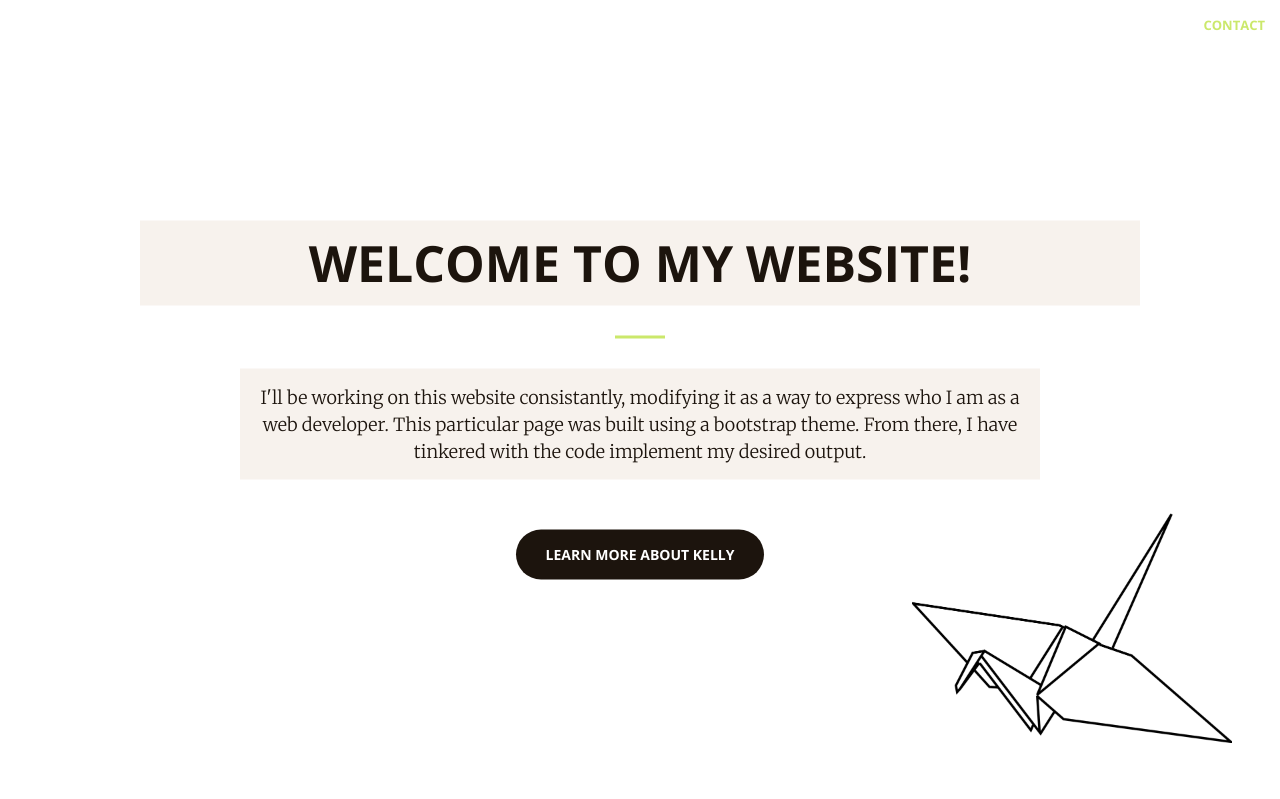
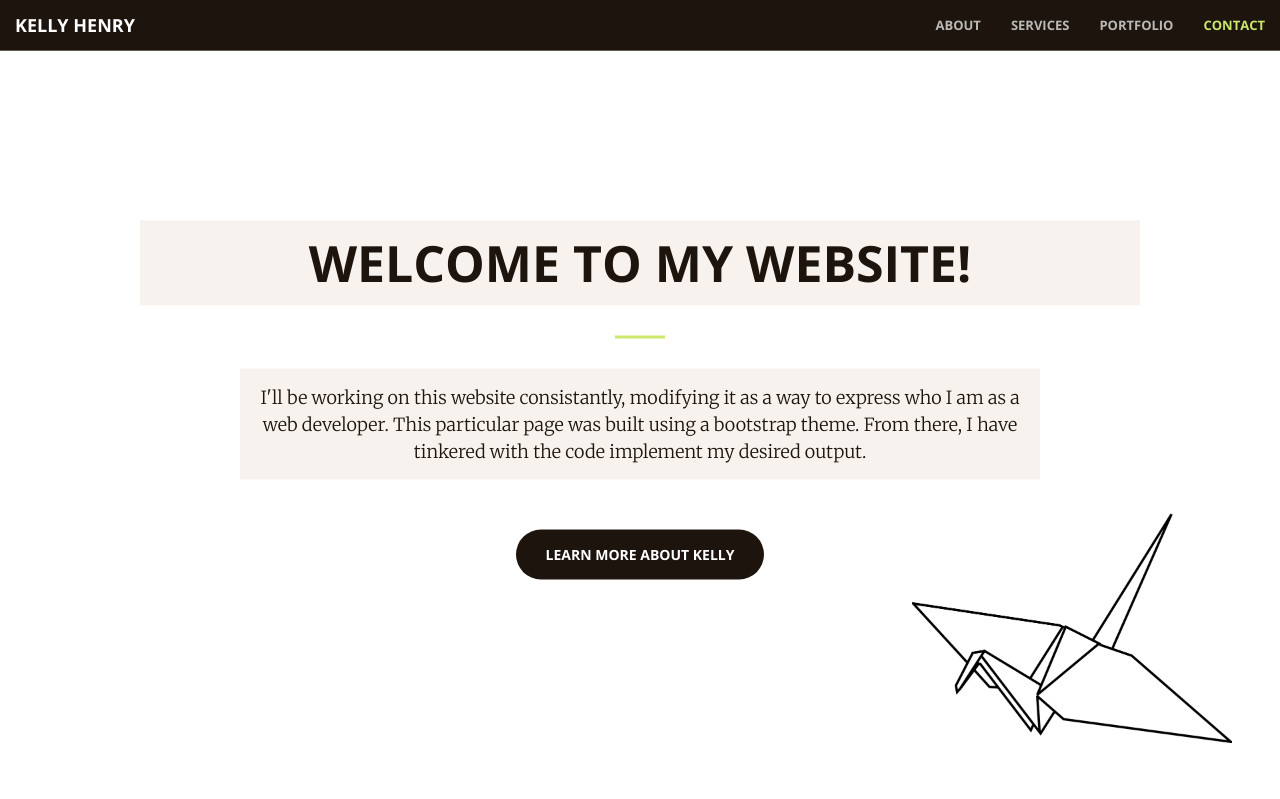
Before and after one commit to cowondamoon/portfolio, a PHP site: page / in a window 1280 px wide. Shown: the top 799 px of the page. Run offline with PHP 8.4, Linux system fonts and the light colour scheme; some libraries are stand-ins or nearby versions.

Commit message:
fix top nav

```diff
--- a/css/creative.css
+++ b/css/creative.css
@@ -111,7 +111,7 @@ aside {
 }
 @media (min-width: 768px) {
   .navbar-default {
-    background-color: transparent;
+    background-color: #1c140d;
     border-color: rgba(255, 255, 255, 0.3);
   }
   .navbar-default .navbar-header .navbar-brand {
--- a/less/creative.less
+++ b/less/creative.less
@@ -131,7 +131,7 @@ aside {
         }
     }
     @media (min-width: 768px) {
-        background-color: transparent;
+        background-color: #1c140d;
         border-color: fade(white, 30%);
         .navbar-header .navbar-brand {
             color: fade(white, 70%);
```
Also changed, not shown: css/creative.min.css.
